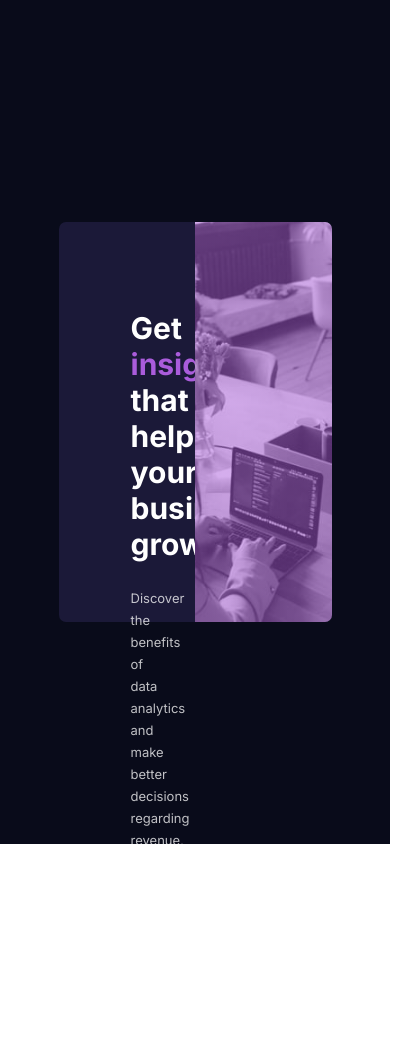
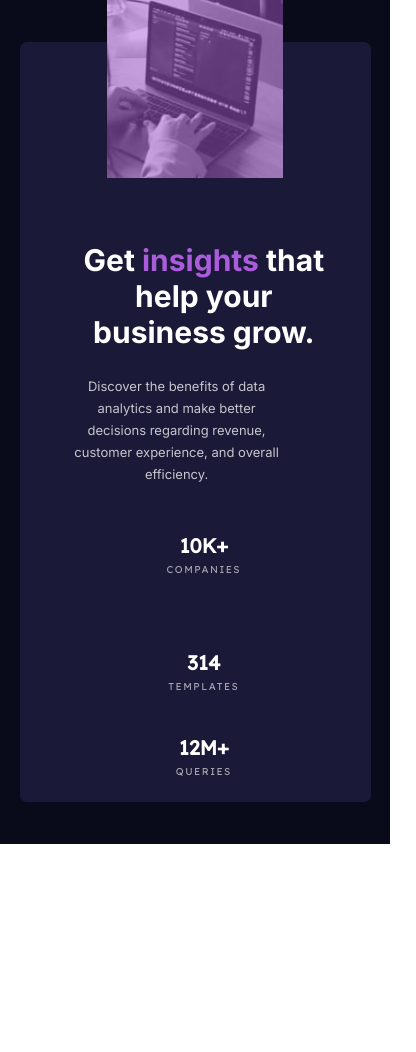
Before and after one commit to mayank-s7/stats-preview-card-component-main, a plain HTML site: page index.html in a window 390 px wide. Shown: the whole page, 416 px wide, since content can reach past the window. After the commit the page ends 844 px from the top, so only its background shows below. Drawn offline with Linux system fonts and the light colour scheme.

Commit message:
responsiveness added

```diff
--- a/style.css
+++ b/style.css
@@ -125,3 +125,51 @@ width: 50%;
     background-size: cover;
     border-radius: 0px 7px 7px 0px;
   }
+
+  @media (min-width: 375px){
+    /* .container{
+        display: flex;
+        flex-direction: column;
+        background-color: var(--Very-dark-blue-main-background);
+        height: 100%;
+        width: 100%;
+    } */
+
+    .card{
+        flex-direction: column-reverse;
+    justify-content: space-between;
+    width: 90vw;
+    height: 90vh;
+    }
+    .card .desc{
+        display: flex;
+
+    }
+    .card .left {
+        width: 100%;
+        height: 100%;
+        text-align: center;
+        padding: 1.5rem;
+      }
+
+      .card .stats {
+        flex-direction: column;
+      }
+
+      .card .stats .companies,
+      .card .stats .templates {
+    margin-bottom: 2rem;
+  }
+  .card .card-img {
+    border-radius: 7px 7px 0 0;
+    width: 100%;
+    height: 30%;
+    background: linear-gradient(
+        0deg,
+        hsla(277, 64%, 61%, 0.5) 0%,
+        hsla(277, 64%, 61%, 0.5) 100%
+      ),
+      url(images/image-header-mobile.jpg) center no-repeat;
+    background-size: cover;
+  }
+  }
```
